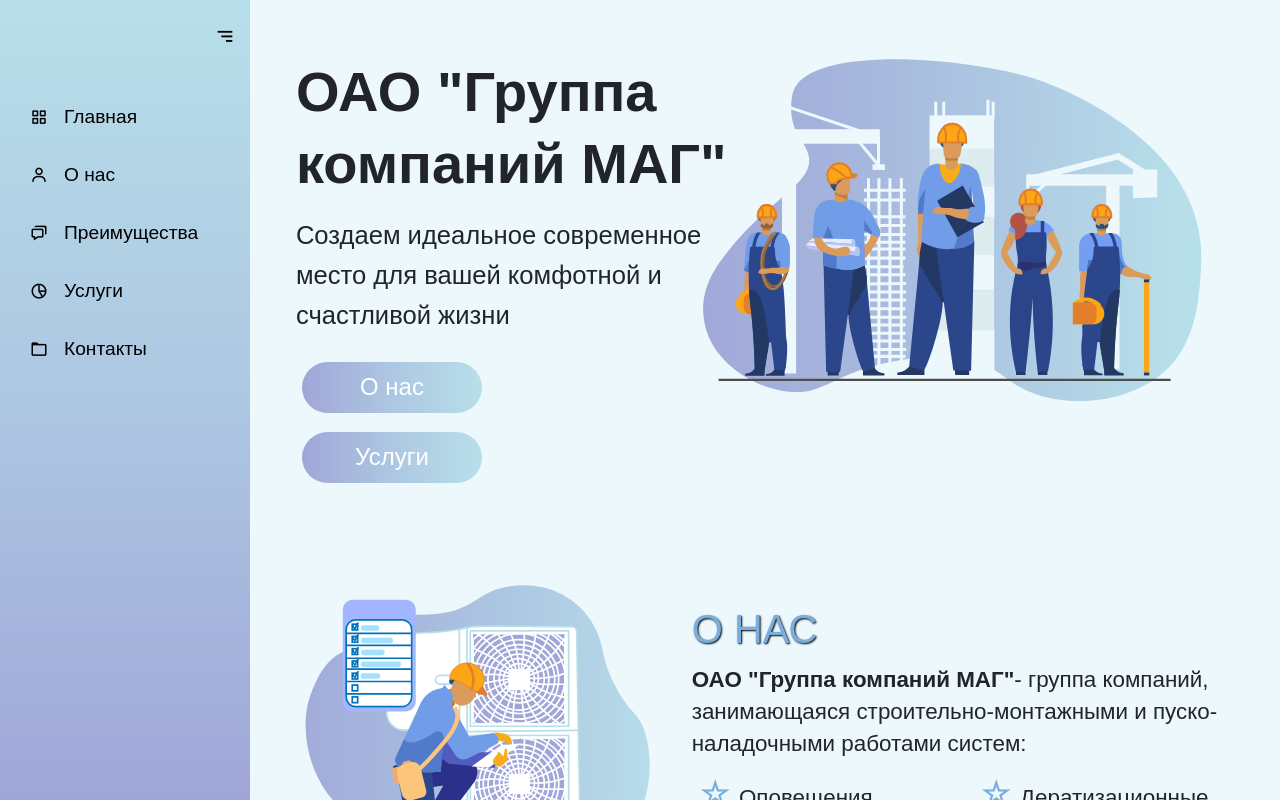
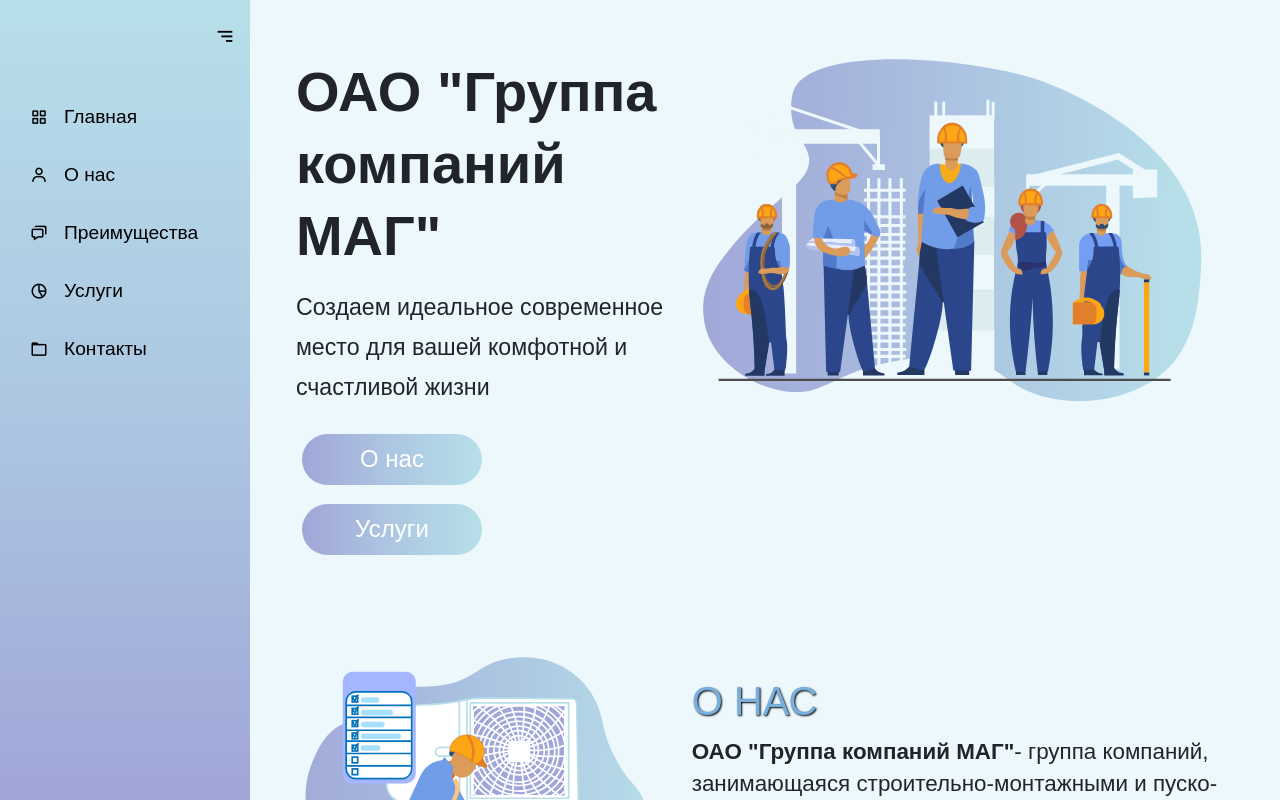
Before and after one commit to AnigalHub/GroupOfCompaniesMAG, a Vue app: page / in a window 1280 px wide. Shown: the top 800 px of the page. Built offline with nearby package versions, Linux system fonts and the light colour scheme.

Commit message:
изменен размер шрифта

```diff
--- a/src/components/Home.vue
+++ b/src/components/Home.vue
@@ -34,16 +34,14 @@
     #Home{
         padding: 4% 3% 4%;
         h1{
-            width: 120%;
             margin-top: 4%;
             font-size: 3.5rem;
             line-height: 4.5rem;
             font-weight: 600;
         }
         p{
-            width: 120%;
             margin: 4% 0;
-            font-size: 1.6rem;
+            font-size: 1.45rem;
             line-height: 2.5rem;
         }
         button{
```
